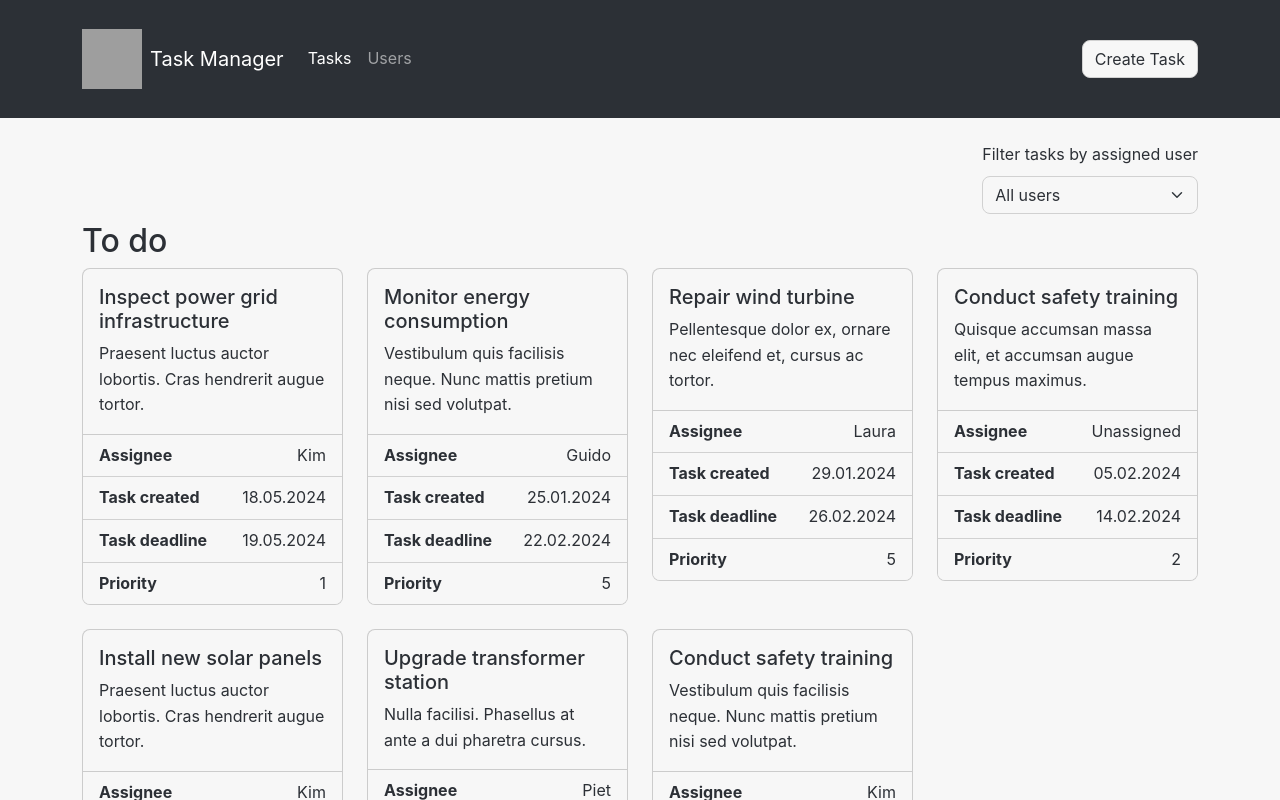
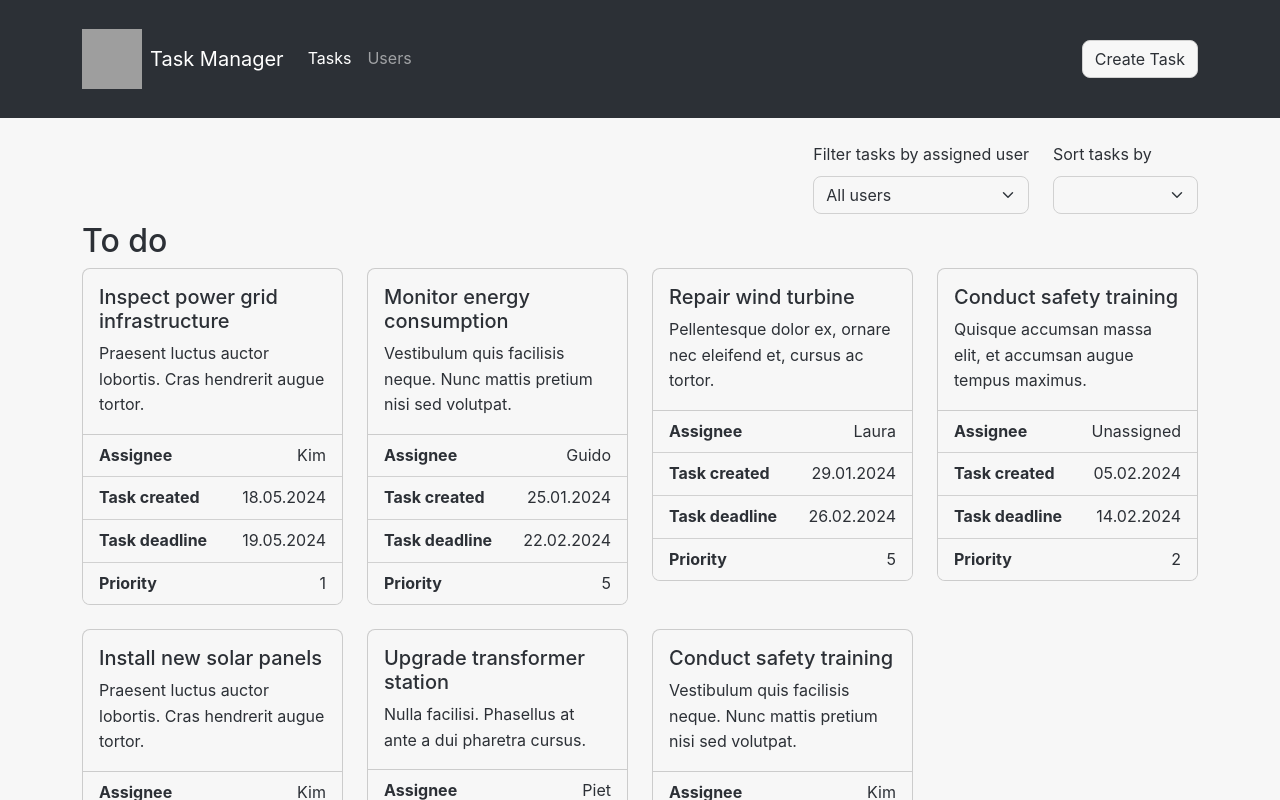
Before and after one commit to ivarsaris/taskmanager, an Angular app: page /tasks in a window 1280 px wide. Shown: the top 800 px of the page. Built offline with nearby package versions, Linux system fonts and the light colour scheme; grey boxes are pictures that could not be loaded.

Commit message:
implement first scaffolding for task list sorting

```diff
--- a/src/app/tasks/task.model.ts
+++ b/src/app/tasks/task.model.ts
@@ -1,6 +1,6 @@
 export interface Task {
     id: number;
-    assignee: number;
+    assignee_id: number;
     title: string;
     description: string;
     date_created: string;
--- a/src/app/tasks/task.parts.list.ts
+++ b/src/app/tasks/task.parts.list.ts
@@ -1,2 +1,3 @@
 export const task_statuses = ['To do', 'In progress', 'Under review', 'Done'];
 export const task_priorities = [1,2,3,4,5];
+export const task_filter_components = ['date_created', 'date_deadline', 'priority'];
--- a/src/app/tasks/tasks.component.html
+++ b/src/app/tasks/tasks.component.html
@@ -1,11 +1,19 @@
 <div class="row">
-    <div class="col-12 d-flex justify-content-end">
+    <div class="col-12 d-flex justify-content-end gap-4">
         <div class="d-flex flex-column gap-2">
             <label for="userSelect">Filter tasks by assigned user</label>
             <select name="" id="userSelect" class="form-select" [(ngModel)]="selectedUserId"
                 (change)="filterTasksByUser($event)">
                 <option value="-1">All users</option>
                 <option *ngFor="let user of users_list" [value]="user.id">{{ user.name }}</option>
+            </select>
+        </div>
+        <div class="d-flex flex-column gap-2">
+            <label for="taskComponent">Sort tasks by</label>
+            <select name="" id="taskComponent" class="form-select" [(ngModel)]="selectedUserId"
+                (change)="sortTasksByComponent($event)">
+                <option value="default">Added to list</option>
+                <option *ngFor="let component of task_filter_components" [value]="component">{{ component }}</option>
             </select>
         </div>
     </div>
--- a/src/app/tasks/tasks.component.ts
+++ b/src/app/tasks/tasks.component.ts
@@ -4,6 +4,7 @@ import { type Task } from './task.model';
 import { tasks_list } from './tasks.list';
 import { task_statuses } from './task.parts.list';
 import { task_priorities } from './task.parts.list';
+import { task_filter_components } from './task.parts.list';
 import { users_list } from '../users/users.list';
 import { FormsModule } from '@angular/forms';
 
```
